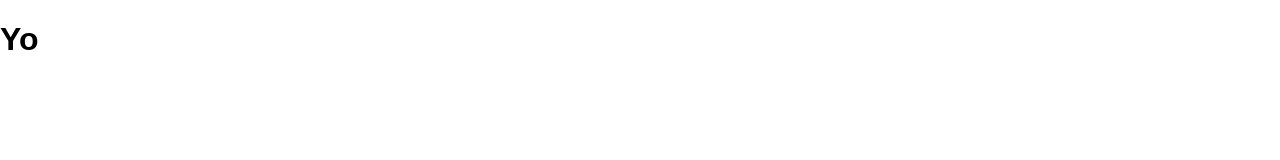
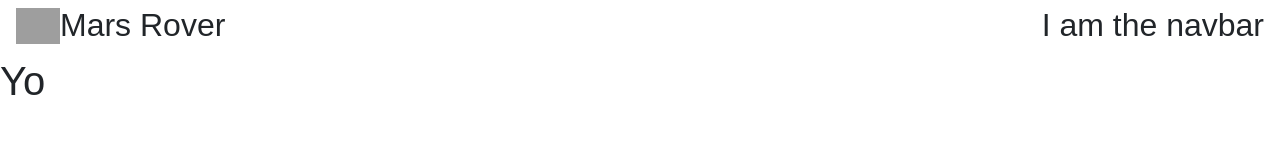
Before and after one commit to SeanMcP/mars-rover, a React app: page / in a window 1280 px wide. Built offline with nearby package versions, Linux system fonts and the light colour scheme; grey boxes are pictures that could not be loaded.

Commit message:
Create Navbar component; link to Bootstrap

```diff
--- a/public/index.html
+++ b/public/index.html
@@ -19,7 +19,8 @@
       work correctly both with client-side routing and a non-root public URL.
       Learn how to configure a non-root public URL by running `npm run build`.
     -->
-    <title>React App</title>
+    <title>NASA's Mars Rover</title>
+    <link rel="stylesheet" href="https://maxcdn.bootstrapcdn.com/bootstrap/4.0.0-beta/css/bootstrap.min.css" integrity="sha384-/Y6pD6FV/Vv2HJnA6t+vslU6fwYXjCFtcEpHbNJ0lyAFsXTsjBbfaDjzALeQsN6M" crossorigin="anonymous">
   </head>
   <body>
     <noscript>
--- a/src/components/App.js
+++ b/src/components/App.js
@@ -1,7 +1,8 @@
 import React, { Component } from 'react';
 import '../styles/App.css';
 
-import BaseLayout from './BaseLayout.js'
+import BaseLayout from './BaseLayout'
+import Navbar from './Navbar'
 
 class App extends Component {
   constructor() {
@@ -10,6 +11,9 @@ class App extends Component {
   render() {
     return (
       <BaseLayout>
+        <Navbar>
+          <h2>I am the navbar</h2>
+        </Navbar>
         <h1>Yo</h1>
       </BaseLayout>
     );
--- /dev/null
+++ b/src/components/Navbar.js
@@ -0,0 +1,18 @@
+import React, { Component } from 'react';
+
+export default class Navbar extends Component {
+  constructor() {
+    super()
+  }
+  render() {
+    return (
+      <nav className="navbar sticky-top navbar-inverse bg-inverse d-flex justify-content-flex-start">
+        <div className="d-flex">
+          <img src="https://api.nasa.gov/images/logo.png" alt="NASA" style={{height: 36, width: 44}}/>
+          <h2>Mars Rover</h2>
+        </div>
+        {this.props.children}
+      </nav>
+    )
+  }
+}
```
